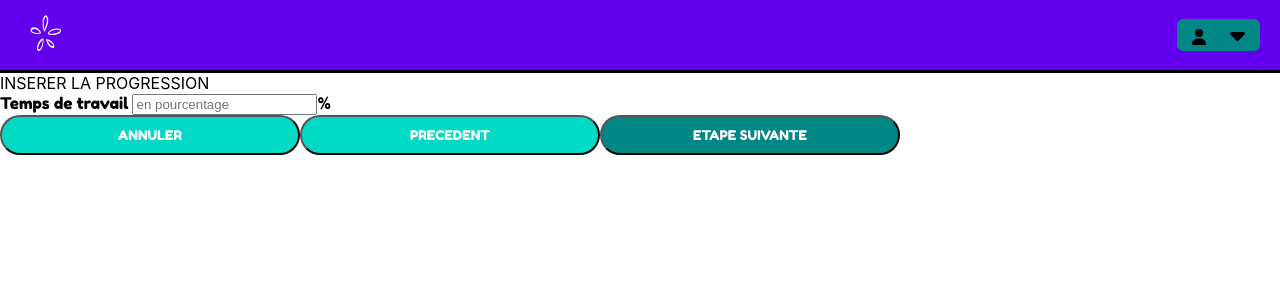
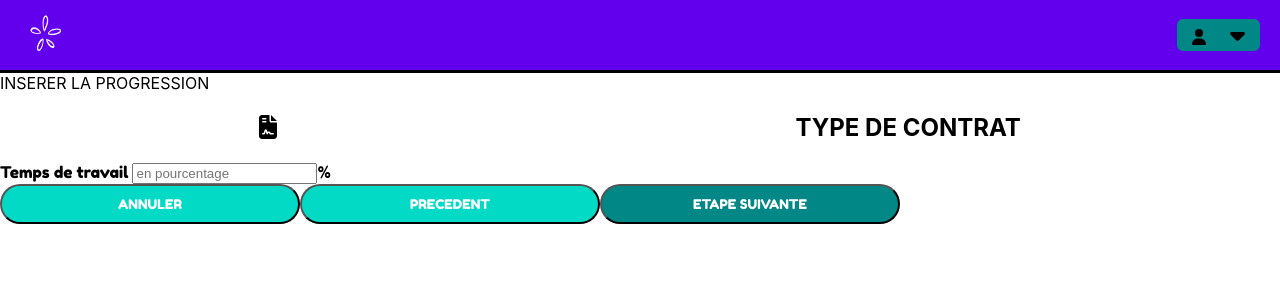
Before and after one commit to Retouched/FlowHR-front, a Next.js app: page /requestContract in a window 1280 px wide. Shown: the top 300 px of the page. Built offline with nearby package versions, Linux system fonts and the light colour scheme.

Commit message:
CSS sur les elements de la request et import des symboles

```diff
--- a/components/RequestContractCard.js
+++ b/components/RequestContractCard.js
@@ -1,5 +1,6 @@
 import { FontAwesomeIcon } from "@fortawesome/react-fontawesome";
 import styles from "../styles/RequestContractCard.module.css";
+import { faFileContract } from "@fortawesome/free-solid-svg-icons";
 import { useEffect, useState } from "react";
 import { useDispatch, useSelector } from "react-redux";
 import { addHireRequest } from "@/reducers/hireRequest";
@@ -29,6 +30,14 @@ function RequestContractCard() {
 
   return (
     <div>
+      <div className={styles.title}>
+        <FontAwesomeIcon
+          icon={faFileContract}
+          size="xl"
+          className={styles.contract}
+        />
+        <h2>TYPE DE CONTRAT</h2>
+      </div>
       <span>Temps de travail </span>
       <input
         type="text"
--- a/components/RequestDetails.js
+++ b/components/RequestDetails.js
@@ -1,3 +1,4 @@
+import styles from "../styles/RequestDetails.module.css";
 import NavBar from "./NavBar";
 import RequestDetailsCard from "./RequestDetailsCard";
 import BtnCancelComponent from "./BtnCancel";
@@ -5,7 +6,7 @@ import BtnNextComponent from "./BtnNext";
 
 function RequestDetails() {
   return (
-    <div>
+    <div className={styles.main}>
       <NavBar />
       <div>INSERER LA PROGRESSION</div>
       <RequestDetailsCard />
--- a/components/RequestWageCard.js
+++ b/components/RequestWageCard.js
@@ -1,4 +1,5 @@
 import { FontAwesomeIcon } from "@fortawesome/react-fontawesome";
+import { faEuroSign } from "@fortawesome/free-solid-svg-icons";
 import styles from "../styles/RequestWageCard.module.css";
 import { useEffect, useState } from "react";
 import { useDispatch, useSelector } from "react-redux";
@@ -33,6 +34,10 @@ function RequestWageCard() {
 
   return (
     <div className={styles.wageCardContainer}>
+      <div className={styles.title}>
+        <FontAwesomeIcon icon={faEuroSign} size="xl" className={styles.euro} />
+        <h2>ELEMENTS DE REMUNERATION</h2>
+      </div>
       <span>Fourchette de rémunération mensuelle </span>
       <span>Salaire mensuel minimum </span>
       <input
--- a/styles/RequestContractCard.module.css
+++ b/styles/RequestContractCard.module.css
@@ -0,0 +1,5 @@
+.title {
+  display: flex;
+  align-items: center;
+  justify-content: space-around;
+}
--- /dev/null
+++ b/styles/RequestDetails.module.css
@@ -0,0 +1,3 @@
+.main {
+  width: 100vw;
+}
--- a/styles/RequestDetailsCard.module.css
+++ b/styles/RequestDetailsCard.module.css
@@ -1,3 +1,9 @@
+.title {
+  display: flex;
+  align-items: center;
+  justify-content: space-around;
+}
+
 .inputContainer {
   display: flex;
   flex-direction: column;
--- a/styles/RequestWageCard.module.css
+++ b/styles/RequestWageCard.module.css
@@ -2,3 +2,9 @@
   display: flex;
   flex-direction: column;
 }
+
+.title {
+  display: flex;
+  align-items: center;
+  justify-content: space-around;
+}
```
Also changed, not shown: components/RequestDetailsCard.js (+9 -6 lines), styles/RequestConfirmation.module.css (+0 -12 lines).
